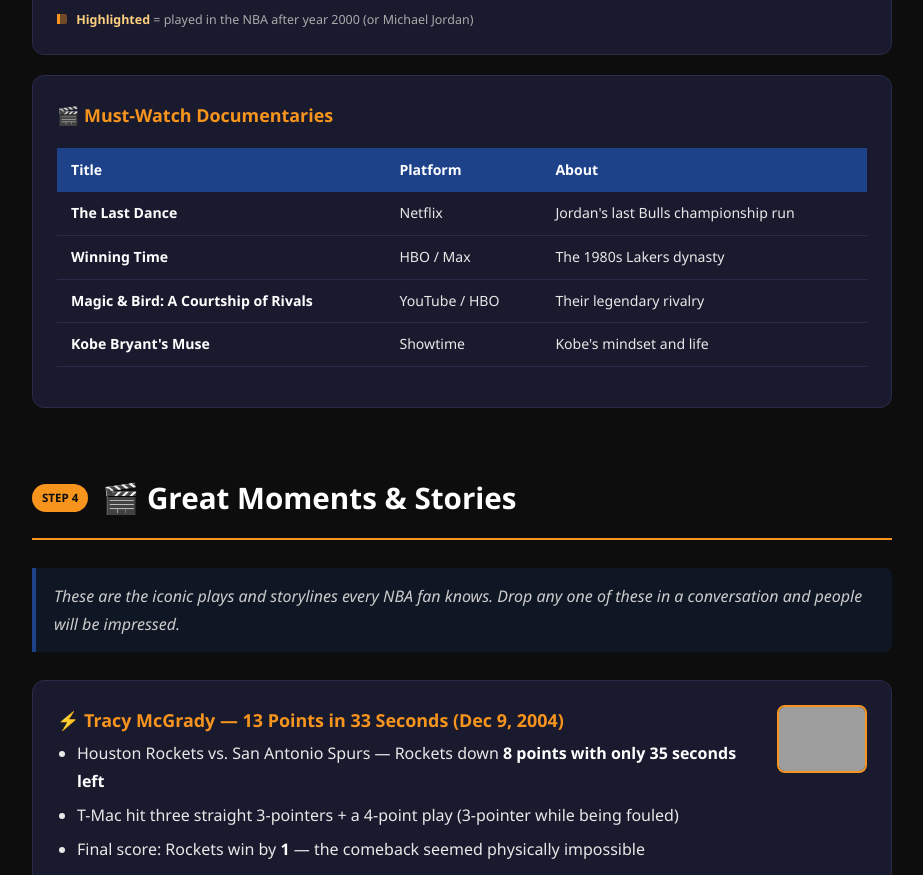
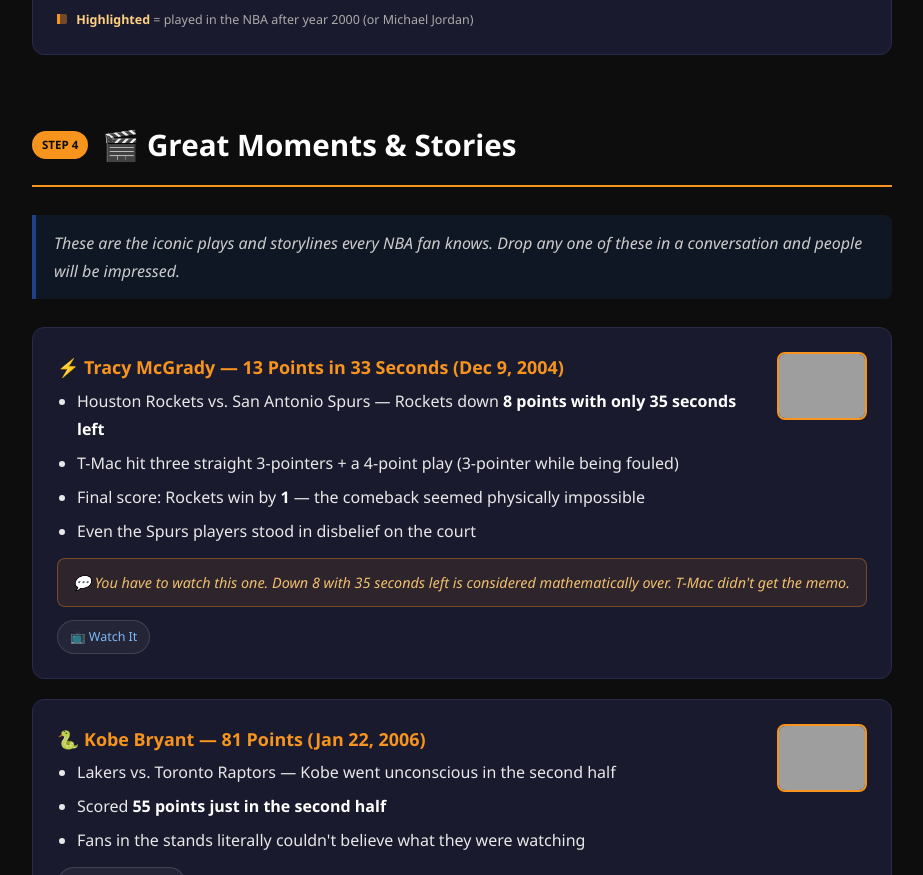
Before and after one commit to Allenwavekwan/nba_tutorial, a plain HTML site: page index.html in a window 1280 px wide. Shown: the part 8737-9612 px from the top of the page, without its empty margins (178-1101 px from the left). Drawn offline with Linux system fonts and the light colour scheme; grey boxes are pictures that could not be loaded.

Commit message:
Remove Must-Watch Documentaries section

```diff
--- a/index.html
+++ b/index.html
@@ -413,18 +413,7 @@ hr{border:none;border-top:1px solid var(--bd);margin:28px 0;}
     <strong style="color:#ffd080;">Highlighted</strong> = played in the NBA after year 2000 (or Michael Jordan)
   </p>
 </div>
-<div class="card">
-  <h3>🎬 Must-Watch Documentaries</h3>
-  <table>
-    <thead><tr><th>Title</th><th>Platform</th><th>About</th></tr></thead>
-    <tbody>
-      <tr><td><strong>The Last Dance</strong></td><td>Netflix</td><td>Jordan's last Bulls championship run</td></tr>
-      <tr><td><strong>Winning Time</strong></td><td>HBO / Max</td><td>The 1980s Lakers dynasty</td></tr>
-      <tr><td><strong>Magic &amp; Bird: A Courtship of Rivals</strong></td><td>YouTube / HBO</td><td>Their legendary rivalry</td></tr>
-      <tr><td><strong>Kobe Bryant's Muse</strong></td><td>Showtime</td><td>Kobe's mindset and life</td></tr>
-    </tbody>
-  </table>
-</div>
+
 </section>
 <!-- ═════════ STEP 4: GREAT MOMENTS ═════════ -->
 <section id="moments">
```
Also changed, not shown: nba_guide.html (+1 -12 lines).
